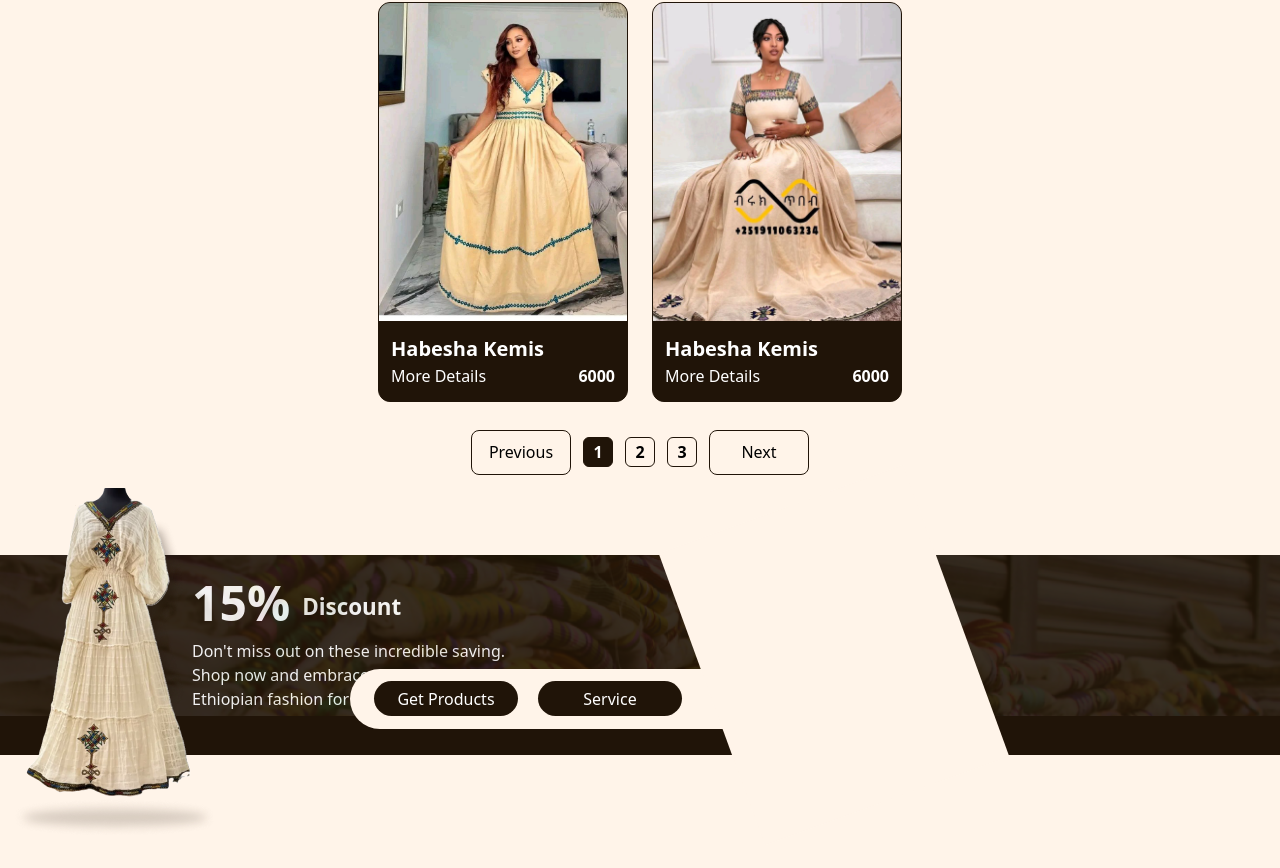
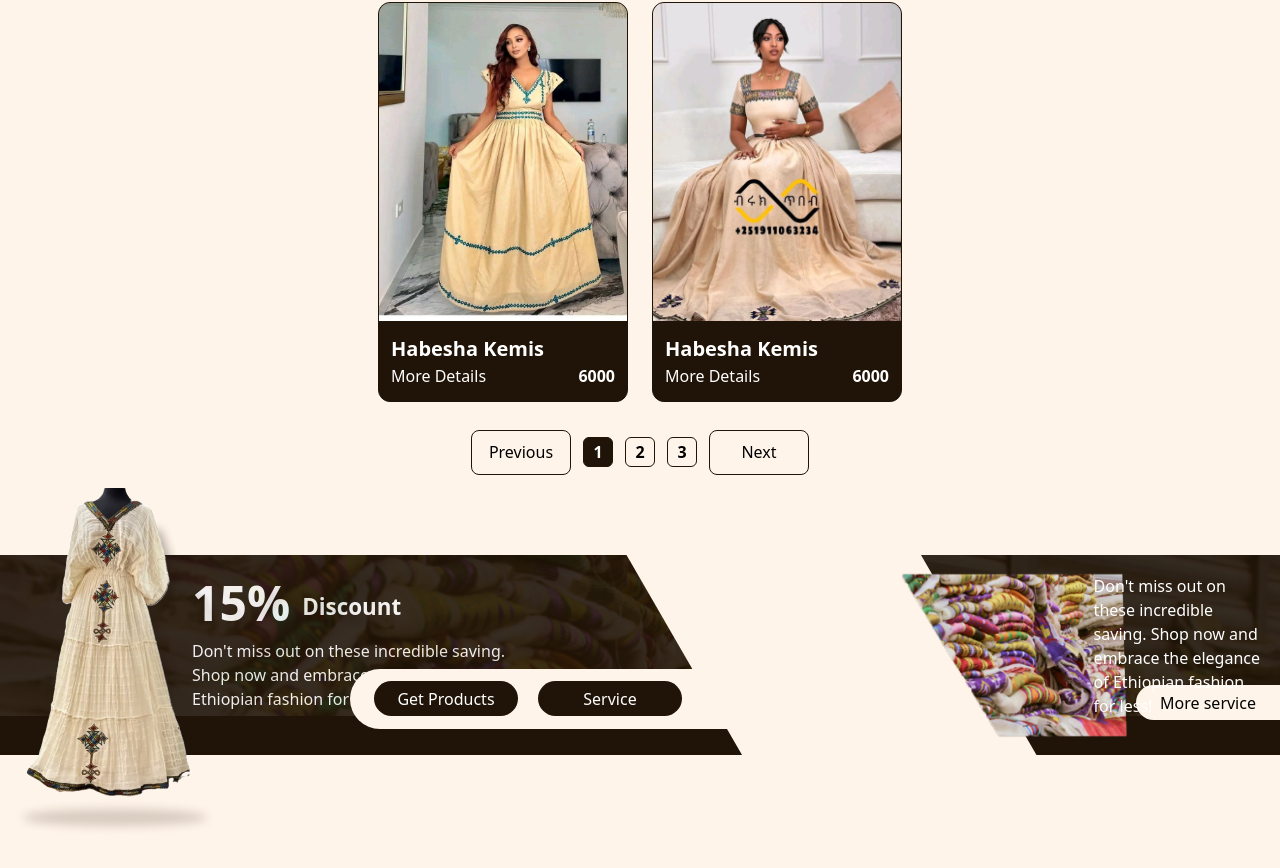
Before and after one commit to kira07Sj/Tekehabesha, a React (Vite) app: page / in a window 1280 px wide. Shown: the part 2335-3203 px from the top of the page. Before the commit the page ends 3180 px from the top, so only its background shows below. Built offline with nearby package versions, Linux system fonts and the light colour scheme.

Commit message:
Add: Billboard 100% Completed

```diff
--- a/src/components/Billboard.jsx
+++ b/src/components/Billboard.jsx
@@ -2,6 +2,7 @@ import React from 'react'
 import BillBoardImg from '../assets/discountBg.png'
 import Kemis from '../assets/main-habesha.png'
 import Button from './Button'
+import BillBoradImgRight from '../assets/img1.png'
 
 const Billboard = () => {
   return (
@@ -38,7 +39,17 @@ const Billboard = () => {
         </div>
 
         <div className=' items-center justify-center hidden xl:flex'>
-                <div className='bg_Primary w-[260px] h-[310px] absolute left-[50%] -rotate-[20deg] ml-[4rem]'></div>
+                <div className='bg_Primary w-[255px] h-[380px] absolute left-[50%] -rotate-[30deg] ml-[4rem]'/>
+                <div className='w-[260px] h-[220px] absolute left-[70%] -mt-2'>
+                    <img src={BillBoradImgRight} alt="" className='object-cover z-30' />
+                </div>
+                <p className='text-white text-[16px] absolute z-20 w-[13%] h-[210px] right-5 mt-[3rem]'>Don't miss out on these incredible saving.
+                     Shop now and embrace the elegance of Ethiopian
+                     fashion for less!
+                </p>
+                <a href='#' className=' absolute right-0 mt-[6rem]'>
+                    <Button title={"More service"} className={`text-dark-brown w-[144px]  h-[35px] bg_Primary  rounded-[40px] rounded-r-none`}/>
+                </a>
         </div>
     </div>
   )
--- a/src/components/Products.jsx
+++ b/src/components/Products.jsx
@@ -6,7 +6,7 @@ import Button from './Button'
 const Products = () => {
   return (
     <section id='Product' className='flex flex-col items-center justify-center
-    w-[70%] max-md:w-[80%] max-sm:w-[80%] py-[1rem]'>
+    w-[70%] max-md:w-[80%] max-sm:w-[80%] py-[1rem] z-30'>
         <h1 className='font-bold text-color-brown text-[2rem]'>Products</h1>
 
         <div className=' flex items-center justify-center flex-wrap'>
```
Also changed, not shown: src/assets/img1.png (added).
